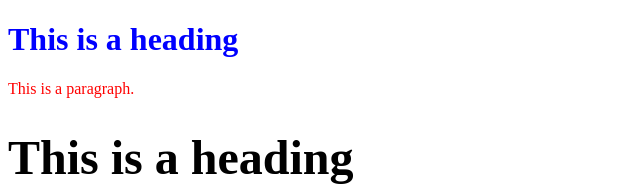
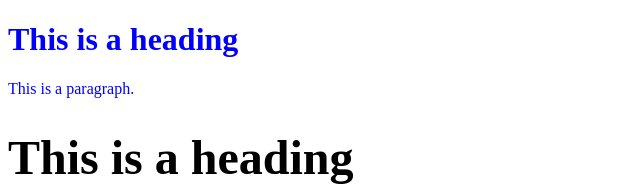
Before and after one commit to GutSun/prototype_project, a plain HTML site: page index.html in a window 1280 px wide. Shown: the top 186 px of the page, without its empty margins (0-640 px from the left). Drawn offline with Linux system fonts and the light colour scheme.

Commit message:
2 change

```diff
--- a/index.html
+++ b/index.html
@@ -2,7 +2,7 @@
 <html lang="en" >
 <body>
 <h1 style="color:blue;">This is a heading</h1>
-<p style="color:red;">This is a paragraph.</p>
+<p style="color:blue;">This is a paragraph.</p>
 <h1 style="font-size:300%;">This is a heading</h1>
 <p style="font-size:160%;">This is a paragraph.</p>
 
```
Also changed, not shown: .user.project.json (added), 1 other file.
